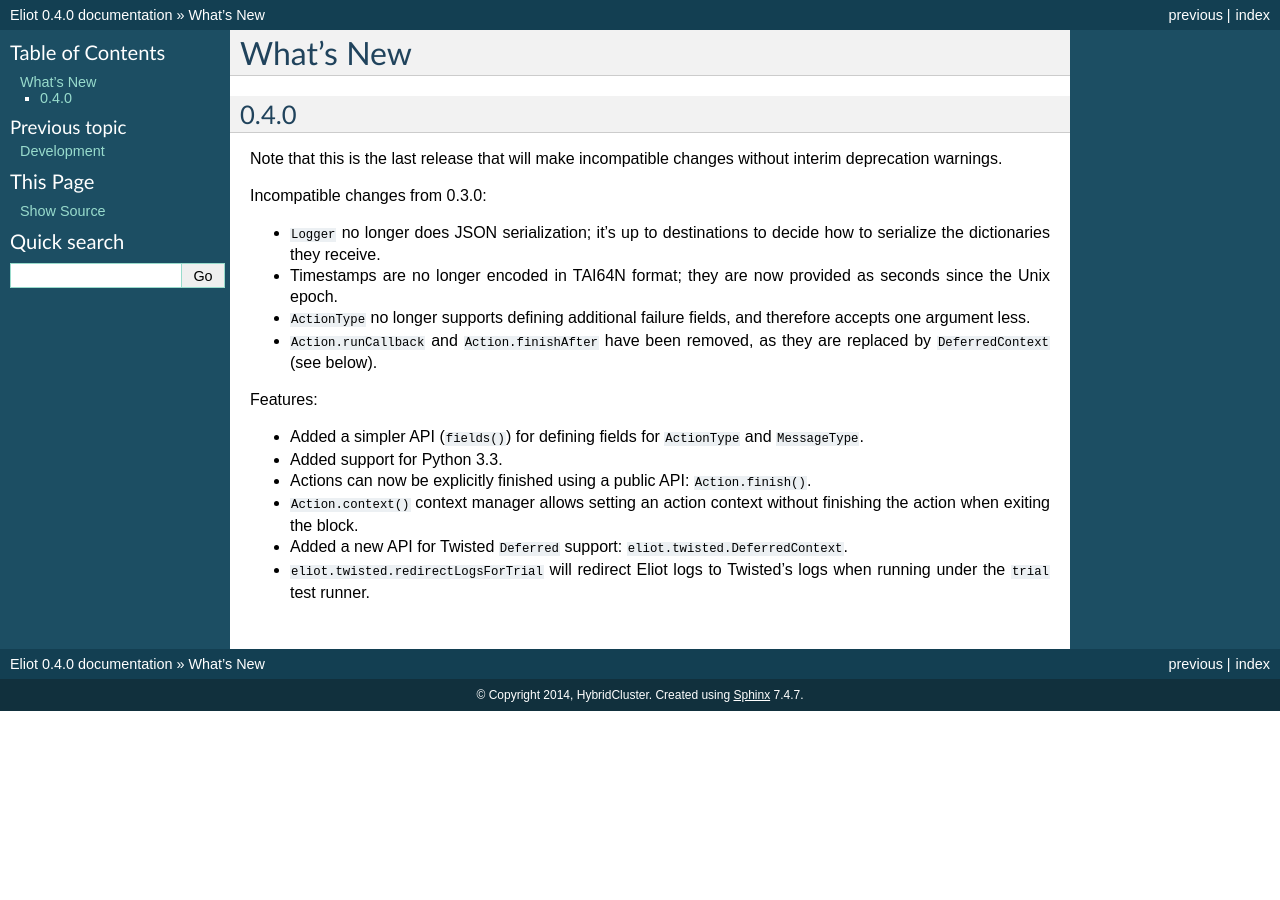
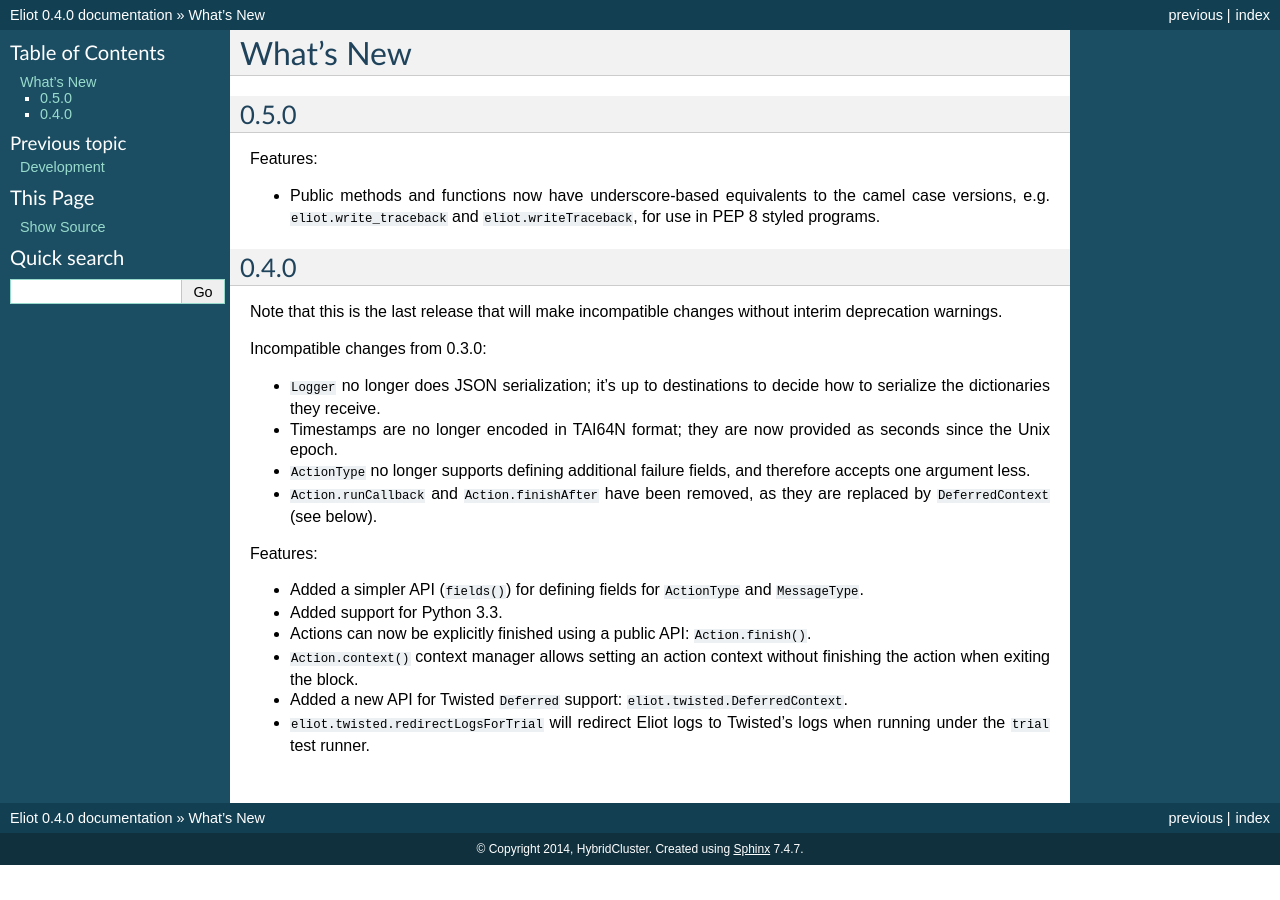
Before and after one commit to itamarst/eliot, a Sphinx documentation site: the page built from docs/source/news.rst, in a window 1280 px wide. Built offline with Sphinx 7.4.7, drawn with Linux system fonts in a browser that asks for light colours.

Commit message:
News entry for PEP 8 API.

```diff
--- a/docs/source/news.rst
+++ b/docs/source/news.rst
@@ -1,5 +1,13 @@
 What's New
 ==========
+
+0.5.0
+^^^^^
+
+Features:
+
+* Public methods and functions now have underscore-based equivalents to the camel case versions, e.g. ``eliot.write_traceback`` and ``eliot.writeTraceback``, for use in PEP 8 styled programs.
+
 
 0.4.0
 ^^^^^
```
